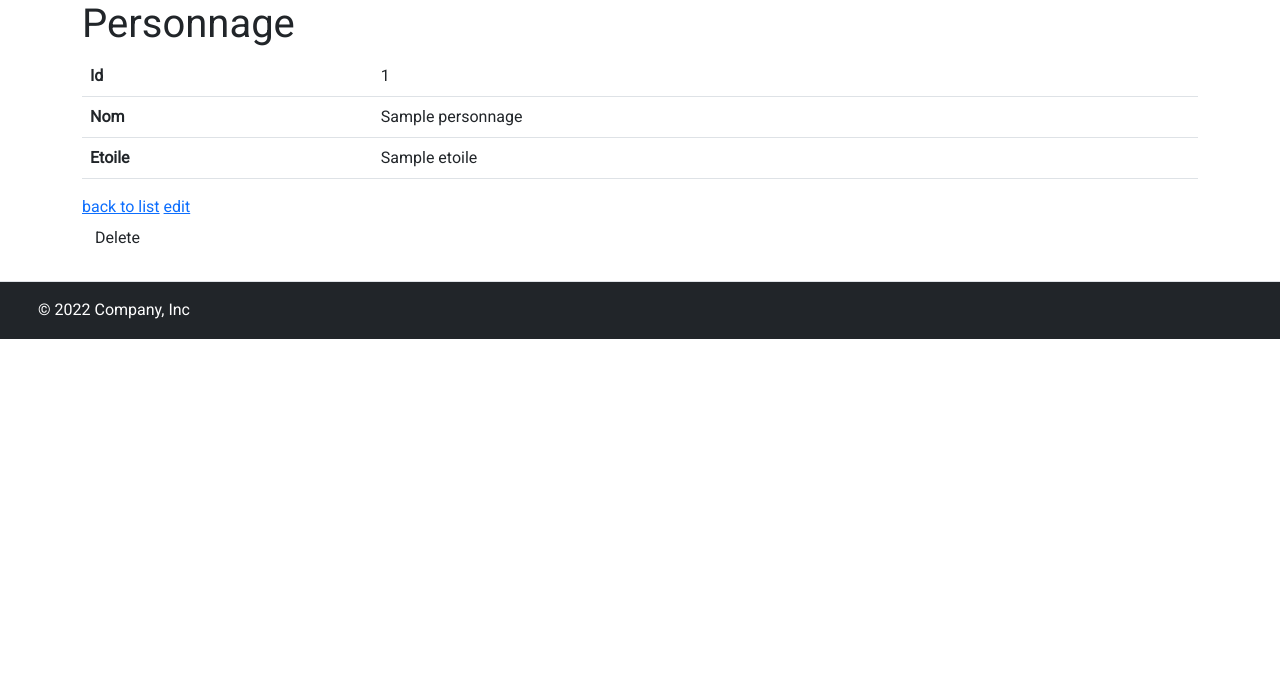
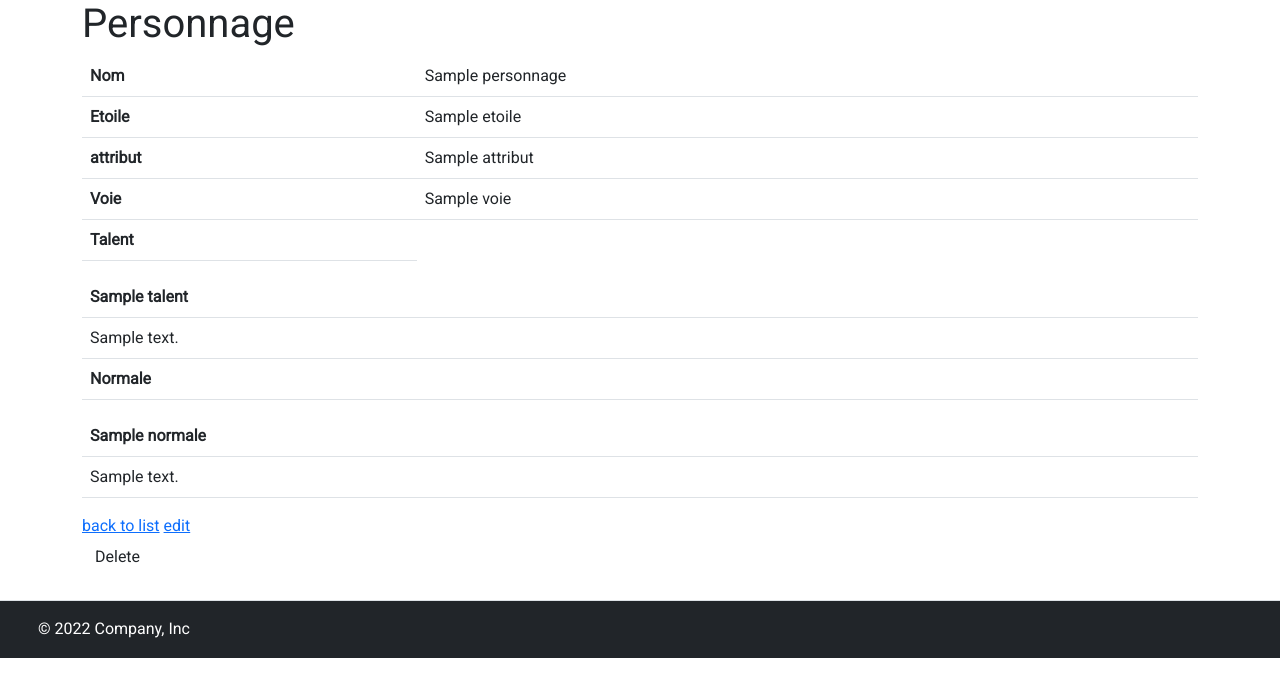
Before and after one commit to Dimi-Sama/PomPomExpress, a Symfony app: template templates/personnage/show.html.twig in a window 1280 px wide. Shown: the part 72-769 px from the top of the page. Run offline with Twig, Linux system fonts and the light colour scheme; the template is opened without the code that fills it: most values are stand-ins (such as "Sample title", 1, 10 or a date in 2020); some libraries are stand-ins or nearby versions.

Commit message:
amélioration voir personnage

```diff
--- a/templates/personnage/show.html.twig
+++ b/templates/personnage/show.html.twig
@@ -8,10 +8,6 @@
     <table class="table">
         <tbody>
             <tr>
-                <th>Id</th>
-                <td>{{ personnage.id }}</td>
-            </tr>
-            <tr>
                 <th>Nom</th>
                 <td>{{ personnage.nom }}</td>
             </tr>
@@ -19,6 +15,26 @@
                 <th>Etoile</th>
                 <td>{{ personnage.etoile }}</td>
             </tr>
+            <tr>
+            <th>attribut</th>
+                <td>{{ personnage.attribut }}</td>
+            </tr>
+            <tr>
+            <th>Voie</th>
+                <td>{{ personnage.voie }}</td>
+            </tr>
+            <th>Talent</th>
+                <table class="table">
+		        <thead><tr><th>{{ personnage.talent.nom }}</th></tr></thead>
+                <tbody><td>{{ personnage.talent.description }}</td></tbody>
+            </tr>
+            <th>Normale</th>
+                <table class="table">
+		        <thead><tr><th>{{ personnage.normale.nom }}</th></tr></thead>
+                <tbody><td>{{ personnage.normale.description }}</td></tbody>
+            </tr>
+
+
         </tbody>
     </table>
 
```
